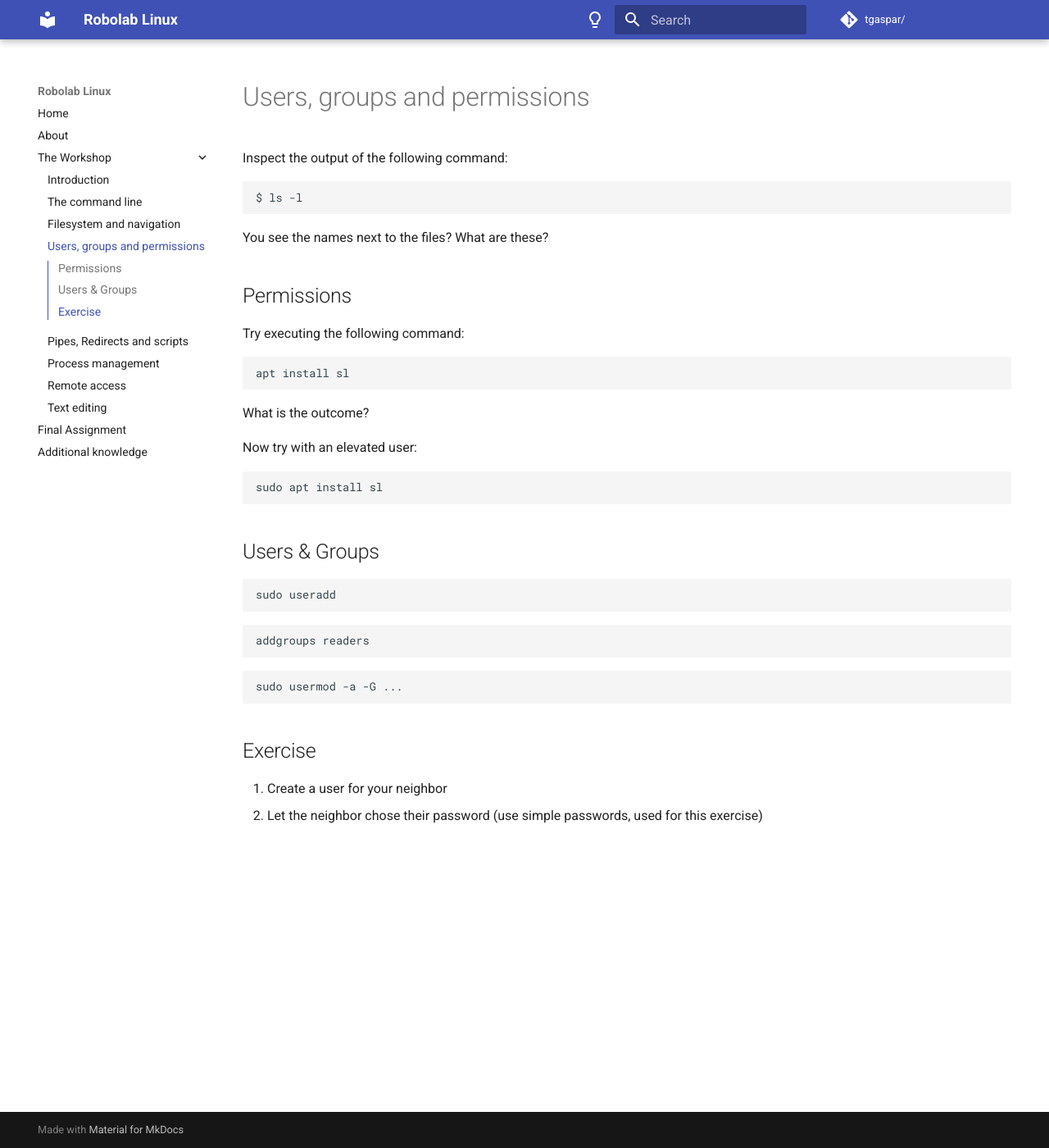
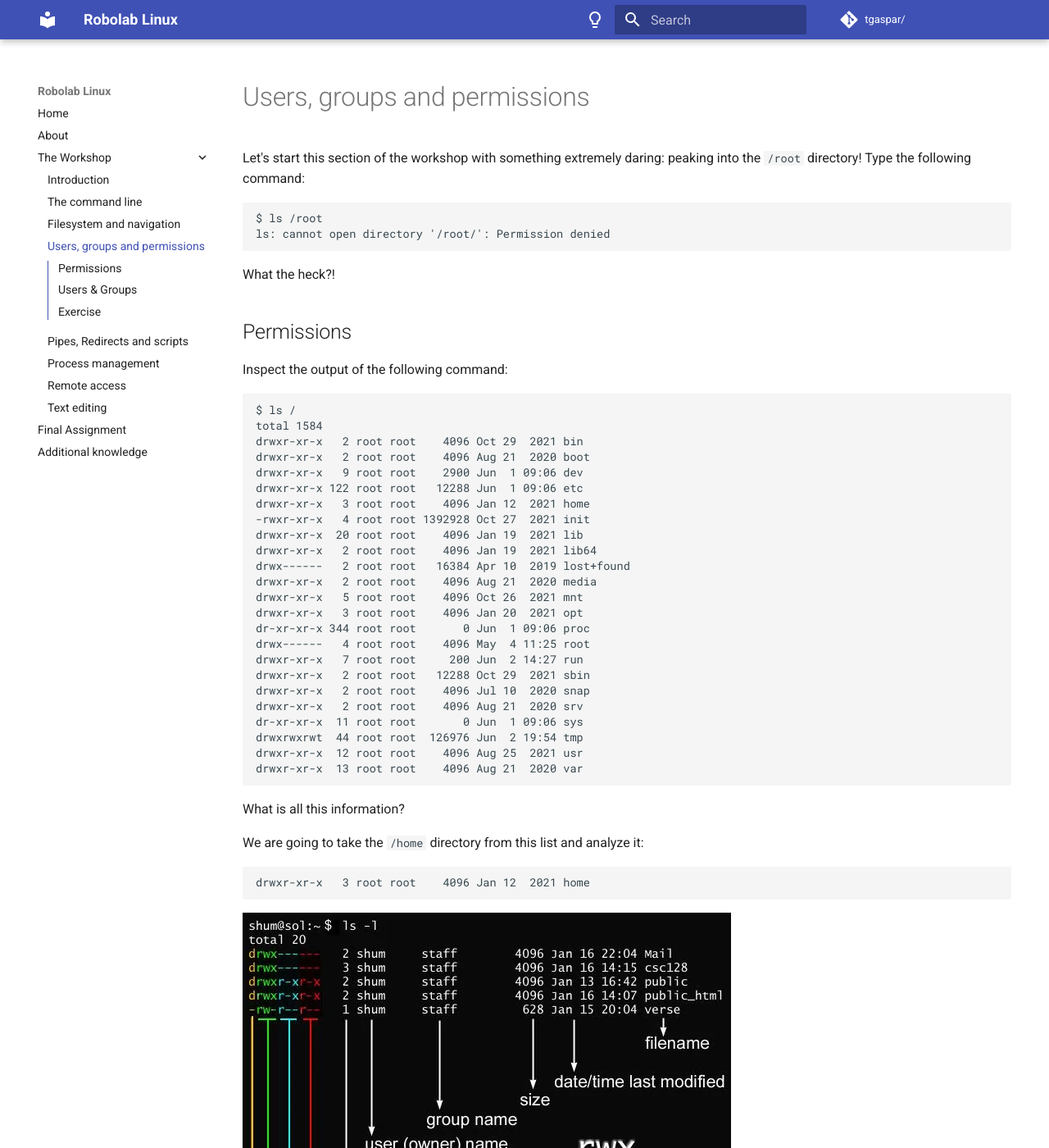
Before and after one commit to tgaspar/linux-fe, an MkDocs documentation site: the page built from docs/workshop/usr-grp-perm.md, in a window 1280 px wide and 1400 px high. Shown: the whole window at 82% size. Built offline with MkDocs 1.6.1 and Material for MkDocs 9.7.7, drawn with Linux system fonts in a browser that asks for light colours; comment, search, counter and statistics services are not loaded.

Commit message:
Exercise and permissions

````diff
--- a/docs/workshop/usr-grp-perm.md
+++ b/docs/workshop/usr-grp-perm.md
@@ -1,14 +1,50 @@
-Inspect the output of the following command:
+Let's start this section of the workshop with something extremely daring: peaking into the `/root` directory! Type the following command:
 ```
-$ ls -l
+$ ls /root
+ls: cannot open directory '/root/': Permission denied
 ```
-
-You see the names next to the files? What are these?
+What the heck?!
 
 ## Permissions
 <!-- Hidden information -->
 <!-- The content in this page was inspired by: -->
 <!-- https://linuxfoundation.org/blog/classic-sysadmin-understanding-linux-file-permissions/ -->
+
+Inspect the output of the following command:
+```
+$ ls /
+total 1584
+drwxr-xr-x   2 root root    4096 Oct 29  2021 bin
+drwxr-xr-x   2 root root    4096 Aug 21  2020 boot
+drwxr-xr-x   9 root root    2900 Jun  1 09:06 dev
+drwxr-xr-x 122 root root   12288 Jun  1 09:06 etc
+drwxr-xr-x   3 root root    4096 Jan 12  2021 home
+-rwxr-xr-x   4 root root 1392928 Oct 27  2021 init
+drwxr-xr-x  20 root root    4096 Jan 19  2021 lib
+drwxr-xr-x   2 root root    4096 Jan 19  2021 lib64
+drwx------   2 root root   16384 Apr 10  2019 lost+found
+drwxr-xr-x   2 root root    4096 Aug 21  2020 media
+drwxr-xr-x   5 root root    4096 Oct 26  2021 mnt
+drwxr-xr-x   3 root root    4096 Jan 20  2021 opt
+dr-xr-xr-x 344 root root       0 Jun  1 09:06 proc
+drwx------   4 root root    4096 May  4 11:25 root
+drwxr-xr-x   7 root root     200 Jun  2 14:27 run
+drwxr-xr-x   2 root root   12288 Oct 29  2021 sbin
+drwxr-xr-x   2 root root    4096 Jul 10  2020 snap
+drwxr-xr-x   2 root root    4096 Aug 21  2020 srv
+dr-xr-xr-x  11 root root       0 Jun  1 09:06 sys
+drwxrwxrwt  44 root root  126976 Jun  2 19:54 tmp
+drwxr-xr-x  12 root root    4096 Aug 25  2021 usr
+drwxr-xr-x  13 root root    4096 Aug 21  2020 var
+```
+What is all this information?
+
+We are going to take the `/home` directory from this list and analyze it:
+```
+drwxr-xr-x   3 root root    4096 Jan 12  2021 home
+```
+![https://www.liquidweb.com](../assets/images/permissions.png)
+
 
 Try executing the following command:
 ```
````
Also changed, not shown: docs/workshop/filesystem-and-navigation.md (+30 -0 lines), docs/assets/images/permissions.png (added).
